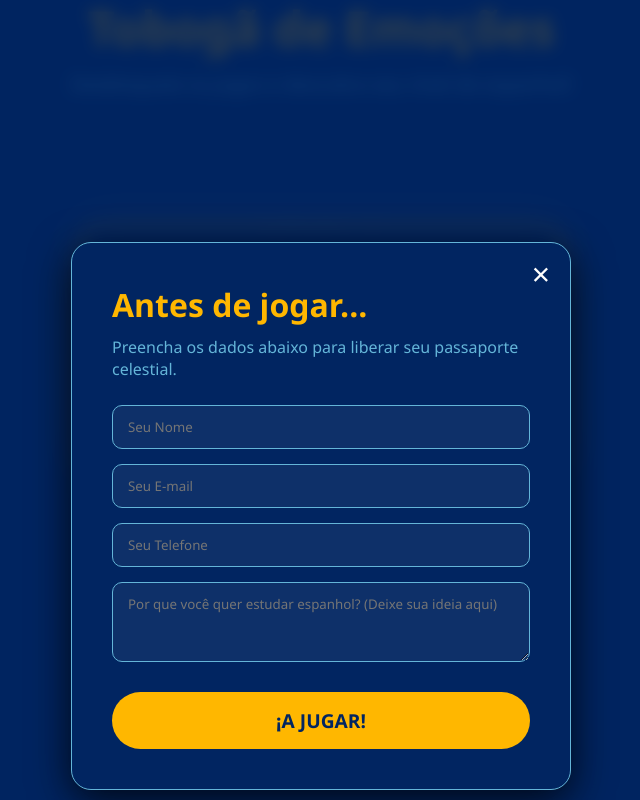
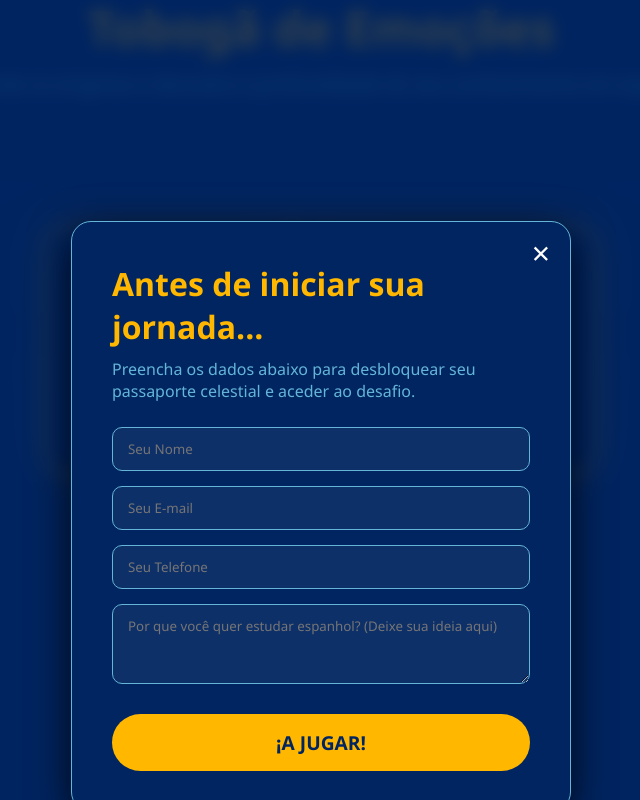
Before and after one commit to FerreyraBrian/LandingPage, a React (Vite) app: page / in a window 1280 px wide. Both pictures are taken after a click on the button "COMEÇAR". Shown: the part 705-1505 px from the top of the page, without its empty margins (319-959 px from the left). Built offline with nearby package versions, Linux system fonts and the light colour scheme.

Commit message:
Elevar el tono a vocabulario formal literario y reducir difuminado de juegos para incitar curiosidad

```diff
--- a/src/components/CelestialCarousel/CelestialCarousel.tsx
+++ b/src/components/CelestialCarousel/CelestialCarousel.tsx
@@ -42,8 +42,8 @@ export default function CelestialCarousel() {
       </div>
 
       <div className={styles.heroText}>
-        <h1>O aprendizado é uma jornada celestial</h1>
-        <p>Cada jogo é uma bênção que te aproxima da fluência no espanhol.</p>
+        <h1>A fluência é uma jornada celestial</h1>
+        <p>Cada desafio é um passo rumo ao domínio da língua e da cultura hispânica.</p>
       </div>
     </div>
   );
--- a/src/components/GamesSection/GamesSection.tsx
+++ b/src/components/GamesSection/GamesSection.tsx
@@ -50,10 +50,10 @@ export default function GamesSection() {
       };
     }
     return {
-      opacity: 0.3,
+      opacity: 0.6,
       transform: 'scale(0.9)',
       pointerEvents: 'none' as const,
-      filter: 'blur(3px)'
+      filter: 'blur(1.5px)'
     };
   };
 
@@ -62,7 +62,7 @@ export default function GamesSection() {
       <div className={styles.container}>
         <div className={styles.header}>
           <h2>Tobogã de Emoções</h2>
-          <p>Desbloqueie os jogos e descubra seu nível de espanhol!</p>
+          <p>Desvende os enigmas e descubra a profundidade do seu conhecimento em espanhol.</p>
         </div>
 
         <div className={styles.gamesContainer} style={{ display: 'flex', flexDirection: 'column', gap: '30px', position: 'relative' }}>
@@ -70,8 +70,8 @@ export default function GamesSection() {
           {unlockedLevel === 0 && (
             <div className={styles.lockedOverlayAbsolute}>
               <div className={styles.lockedOverlayContent}>
-                <h3>Pronto para o Desafio?</h3>
-                <p style={{ marginBottom: '20px', color: 'var(--blue-sky)' }}>Inscreva-se para liberar o primeiro jogo!</p>
+                <h3>Preparado para a Jornada?</h3>
+                <p style={{ marginBottom: '20px', color: 'var(--blue-sky)' }}>Registre-se para iniciar sua imersão cultural e linguística.</p>
                 <button className={styles.startBtn} onClick={handleStartClick}>
                   COMEÇAR
                 </button>
@@ -136,12 +136,12 @@ export default function GamesSection() {
 
           {unlockedLevel === 6 && (
             <div className={styles.finalSuccess}>
-              <h3 style={{ fontSize: '3rem' }}>¡Felicidades! 🎉🏆</h3>
+              <h3 style={{ fontSize: '3rem' }}>¡Enhorabuena! 🎉🏆</h3>
               <p style={{ fontSize: '1.5rem', marginTop: '20px', color: 'var(--yellow-horizon)' }}>
-                Você completou todos os níveis do nosso Tobogã de Emoções.
+                Você concluiu com maestria todos os níveis do nosso Tobogã de Emoções.
                 <br/>Sua jornada celestial com o idioma espanhol está apenas começando!
               </p>
-              <p style={{ marginTop: '20px' }}>Nossa equipe entrará em contato com você em breve.</p>
+              <p style={{ marginTop: '20px' }}>Nossa equipe de coordenação acadêmica entrará em contato em breve para guiar seus próximos passos.</p>
             </div>
           )}
         </div>
--- a/src/components/GamesSection/RegistrationModal.tsx
+++ b/src/components/GamesSection/RegistrationModal.tsx
@@ -34,8 +34,8 @@ export default function RegistrationModal({ onClose, onSuccess }: Props) {
     <div className={styles.modalOverlay}>
       <div className={styles.modalContent}>
         <button className={styles.closeBtn} onClick={onClose}>×</button>
-        <h3>Antes de jogar...</h3>
-        <p>Preencha os dados abaixo para liberar seu passaporte celestial.</p>
+        <h3>Antes de iniciar sua jornada...</h3>
+        <p>Preencha os dados abaixo para desbloquear seu passaporte celestial e aceder ao desafio.</p>
 
         <form onSubmit={handleSubmit} data-netlify="true" name="registro-juego">
           <input type="hidden" name="form-name" value="registro-juego" />
--- a/src/components/LeadForm/LeadForm.tsx
+++ b/src/components/LeadForm/LeadForm.tsx
@@ -33,8 +33,8 @@ export default function LeadForm() {
     <section className={`${styles.section} reveal`}>
       <div className={styles.container}>
         <div className={styles.content}>
-          <h2>Quer falar direto com a gente?</h2>
-          <p>Preencha os dados abaixo e entramos em contato rapidinho.</p>
+          <h2>Deseja falar diretamente conosco?</h2>
+          <p>Preencha os dados abaixo e nossa equipe acadêmica entrará em contato em breve.</p>
         </div>
 
         <form className={styles.form} onSubmit={handleSubmit} data-netlify="true" name="consulta-directa">
```
